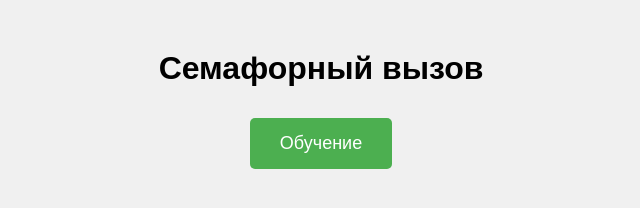
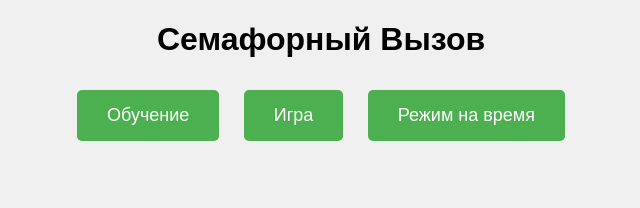
Before and after one commit to lODKA285/semaphore-game, a plain HTML site: page index.html in a window 1280 px wide. Shown: the whole page, without its empty margins (319-959 px from the left). Drawn offline with Linux system fonts and the light colour scheme.

Commit message:
Update index.html

```diff
--- a/index.html
+++ b/index.html
@@ -1,19 +1,16 @@
 <!DOCTYPE html>
 <html lang="ru">
 <head>
-  <meta charset="UTF-8">
-  <meta name="viewport" content="width=device-width, initial-scale=1.0">
-  <title>Семафорный вызов</title>
-  <link rel="stylesheet" href="style.css">
+  <meta charset="UTF-8" />
+  <title>Семафорный Вызов</title>
+  <link rel="stylesheet" href="style.css" />
 </head>
 <body>
-  <div class="main-container">
-    <h1>Семафорный вызов</h1>
-    <button onclick="showTraining()">Обучение</button>
-    <div class="task-container">
-      <!-- Задания будут вставляться сюда через JavaScript -->
-    </div>
-  </div>
+  <h1>Семафорный Вызов</h1>
+  <button onclick="startTraining()">Обучение</button>
+  <button onclick="startGame()">Игра</button>
+  <button onclick="startTimerMode()">Режим на время</button>
+  <div id="game-area"></div>
 
   <script src="script.js"></script>
 </body>
```
